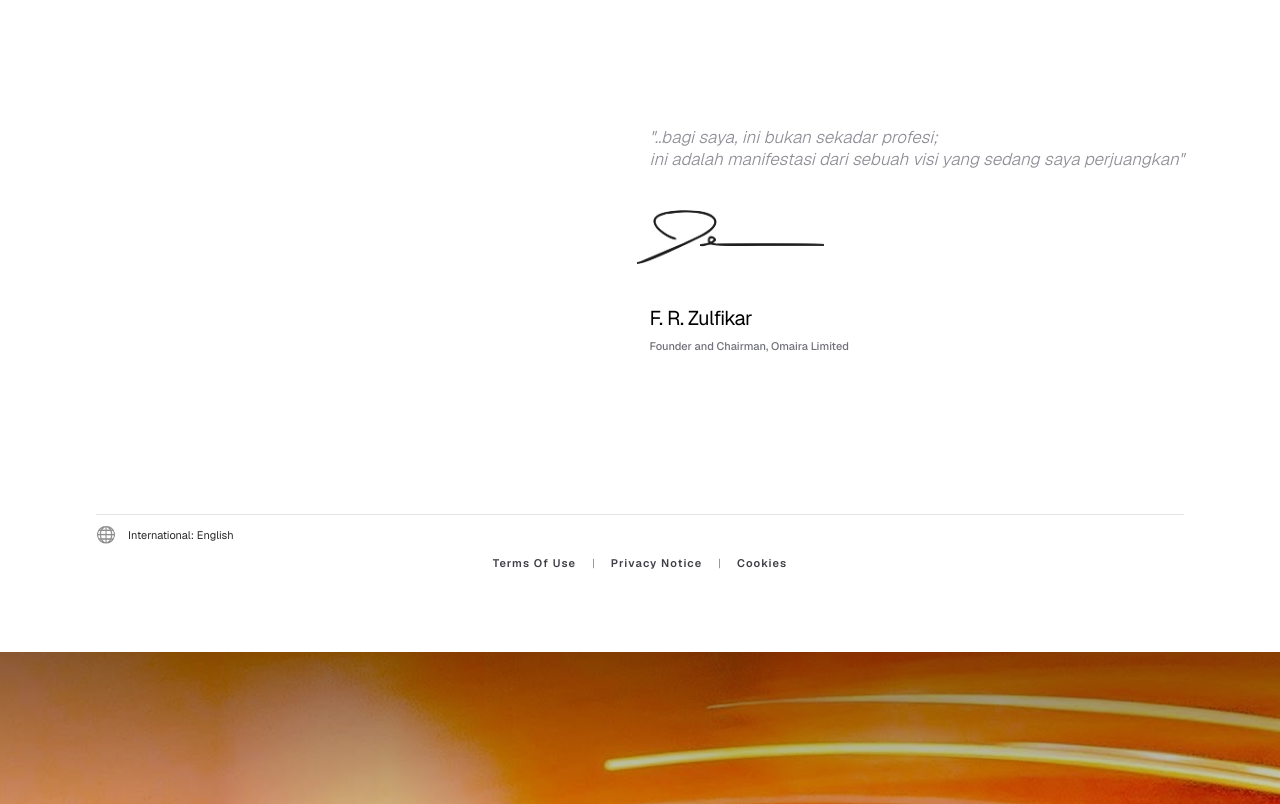
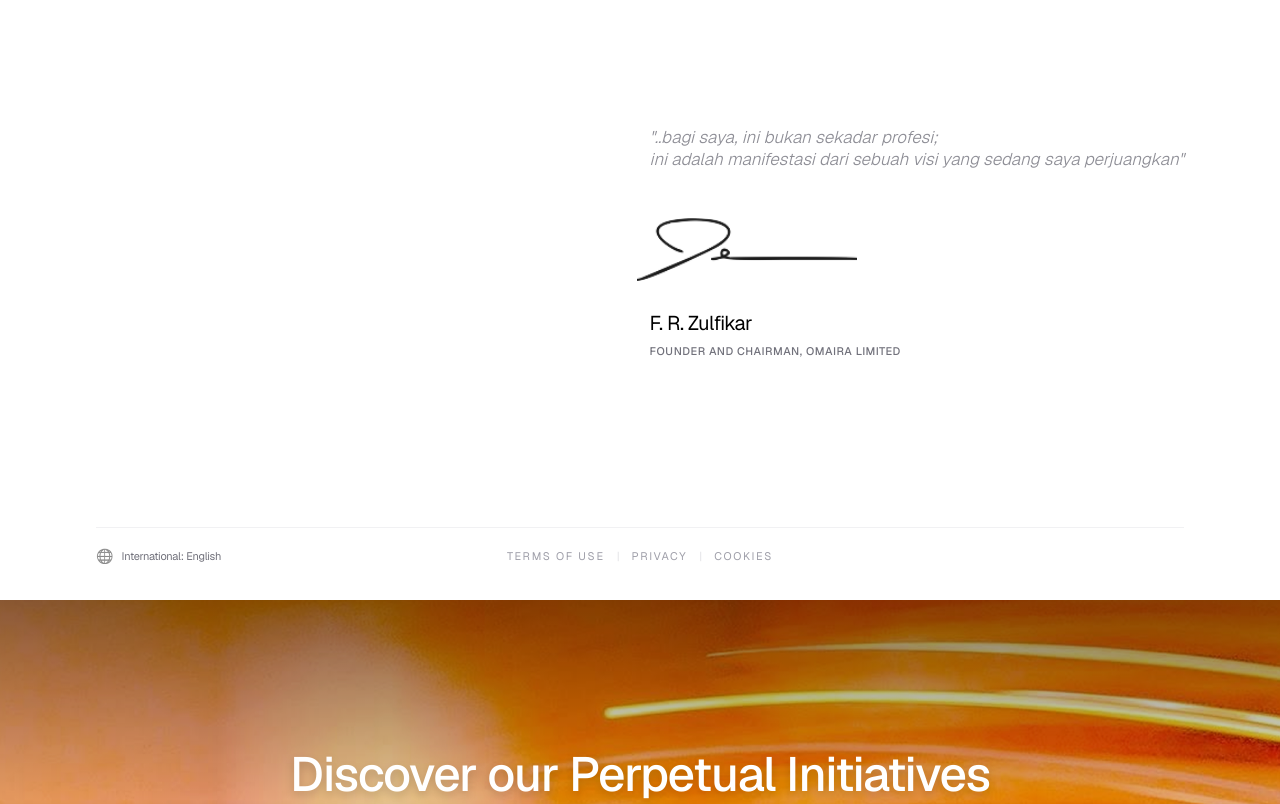
Before and after one commit to karnaufal/fai-portofolio, a Next.js app: page /about in a window 1280 px wide. Shown: the part 3860-4664 px from the top of the page. Built offline with nearby package versions, Linux system fonts and the light colour scheme.

Commit message:
style: implement hybrid footer and optimize signature spacing with generous padding

```diff
--- a/app/about/page.tsx
+++ b/app/about/page.tsx
@@ -165,7 +165,7 @@ export default function AboutPage() {
                 </div>
 
                 {/* Container Utama */}
-                <div className="relative z-10 flex flex-col w-full py-20">
+                <div className="relative z-10 flex flex-col w-full py-20 pb-60">
 
                     {/* 1. Bagian Deskripsi - Elegant Reading Size */}
                     <div className="w-full max-w-7xl px-10 md:px-24">
@@ -189,66 +189,65 @@ export default function AboutPage() {
                         </div>
                     </div>
 
-                    {/* 2. Bagian Quotes - Right Aligned Container with Left Aligned Content */}
+                    {/* 2. Bagian Quotes */}
                     <div className="w-full flex justify-end mt-32 md:mt-40 px-10 md:px-24">
-                        <div className="flex flex-col items-start text-left space-y-10 max-w-xl ml-auto">
+                        <div className="flex flex-col items-start text-left space-y-12 max-w-xl ml-auto"> {/* space-y digedein biar ttd ada jarak dari quote */}
                             <div className="italic text-zinc-500 font-light">
-                                {/* Quote size diturunin dikit biar lebih subtle & elegant */}
                                 <p className="text-base md:text-[17px] leading-[1.3] opacity-80">
                                     &quot;..bagi saya, ini bukan sekadar profesi;<br />
                                     ini adalah manifestasi dari sebuah visi yang sedang saya perjuangkan&quot;
                                 </p>
                             </div>
 
-                            {/* Signature - Ukuran digedein biar lebih bold */}
+                            {/* Signature & Name Section */}
+                            <div className="flex flex-col space-y-6"> {/* Kasih jarak antara TTD dan Nama */}
                                 <div className="flex justify-start">
                                     <Image
                                         src="/signature.png"
                                         alt="Signature"
                                         width={220}
                                         height={85}
-                                    style={{ width: 'auto', height: 'auto' }}
                                         priority
                                         className="grayscale opacity-90 object-contain -ml-3"
                                     />
                                 </div>
 
-                            {/* Name & Title Section */}
-                            <div className="space-y-1.5">
+                                <div className="space-y-1.5 mt-1">
                                     <p className="text-lg md:text-xl font-normal text-black tracking-tight">
                                         F. R. Zulfikar
                                     </p>
-                                <p className="text-[10px] md:text-[11px] text-zinc-500 font-medium capitalized">
+                                    <p className="text-[10px] md:text-[11px] text-zinc-500 font-medium uppercase tracking-wider">
                                         Founder and Chairman, Omaira Limited
                                     </p>
                                 </div>
                             </div>
                         </div>
+                    </div>
 
-                    {/* 3. Formal Footer - Minimalist Fine Print (Gapless & Compact) */}
-                    <div className="w-full max-w-8xl mx-auto px-20 md:px-24 mt-40">
-                        <div className="pt-2 border-t border-zinc-200">
-                            <div className="flex flex-col gap-2 text-[10px] md:text-[11px] font-normal">
+                    {/* 3. Formal Footer - Hybrid Layout */}
+                    <div className="absolute bottom-6 w-full px-10 md:px-24">
+                        <div className="pt-2 border-t border-zinc-200/50">
+                            <div className="relative flex items-center justify-center min-h-[40px]">
 
-                                {/* 1. Language Picker */}
-                                <div className="flex items-center gap-3 group cursor-pointer w-fit">
-                                    <span className="text-base grayscale group-hover:grayscale-0 transition-all duration-500">🌐</span>
-                                    <span className="capitalized text-zinc-800 group-hover:text-black transition-colors">
+                                {/* 1. Language Picker - Tetap di Kiri Mentok */}
+                                <div className="absolute left-0 flex items-center gap-2 group cursor-pointer">
+                                    <span className="text-sm grayscale group-hover:grayscale-0 transition-all duration-500">🌐</span>
+                                    <span className="capitalize text-zinc-500 group-hover:text-black transition-colors tracking-tight text-[10px] md:text-[11px]">
                                         International: English
                                     </span>
                                 </div>
 
-                                {/* 2. Legal Links - Centered, Capitalized, Semi-bold */}
-                                <div className="flex flex-wrap justify-center items-center gap-x-2 md:gap-x-4 text-zinc-700">
-                                    <a href="#" className="hover:text-black tracking-widest capitalize font-semibold transition-all duration-300">
+                                {/* 2. Legal Links - Bener-bener di Center */}
+                                <div className="flex items-center gap-x-3 text-zinc-400 text-[10px] md:text-[11px]">
+                                    <a href="#" className="hover:text-black tracking-[0.15em] uppercase transition-all duration-300">
                                         Terms of use
                                     </a>
-                                    <span className="text-zinc-700 font-extralight">|</span>
-                                    <a href="#" className="hover:text-black tracking-widest capitalize font-semibold transition-all duration-300">
-                                        Privacy notice
+                                    <span className="opacity-30">|</span>
+                                    <a href="#" className="hover:text-black tracking-[0.15em] uppercase transition-all duration-300">
+                                        Privacy
                                     </a>
-                                    <span className="text-zinc-700 font-extralight">|</span>
-                                    <a href="#" className="hover:text-black tracking-widest capitalize font-semibold transition-all duration-300">
+                                    <span className="opacity-30">|</span>
+                                    <a href="#" className="hover:text-black tracking-[0.15em] uppercase transition-all duration-300">
                                         Cookies
                                     </a>
                                 </div>
```
Lines whose indentation alone changed are shown as unchanged.
